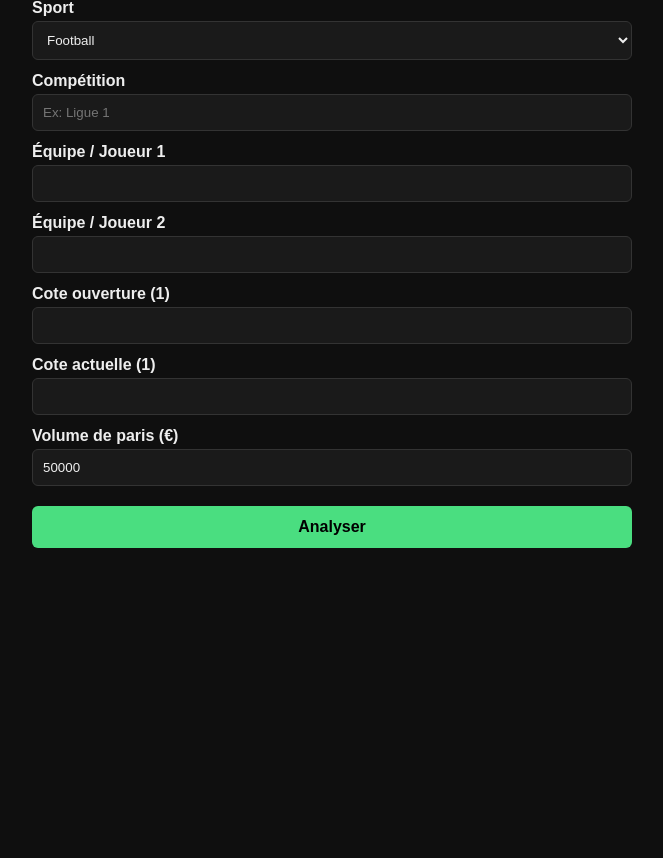
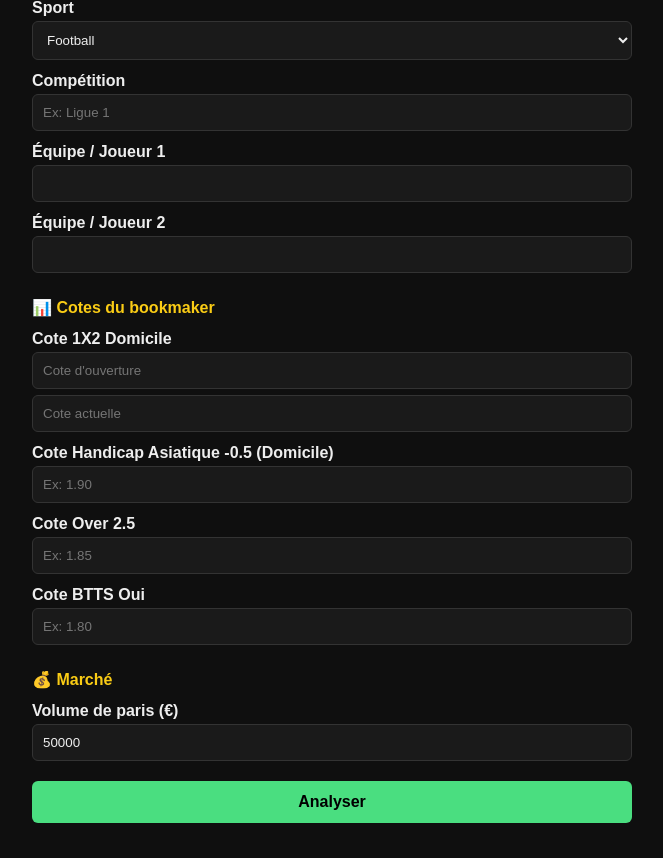
Before and after one commit to hamzypogba0610-pixel/qfte-bot-final, a FastAPI app: page / in a window 1280 px wide. Shown: the part 117-975 px from the top of the page, without its empty margins (308-971 px from the left). Before the commit the page ends 665 px from the top, so only its background shows below. Run offline with FastAPI, Linux system fonts and the light colour scheme.

Commit message:
Update index.html

```diff
--- a/templates/index.html
+++ b/templates/index.html
@@ -7,6 +7,7 @@
     <style>
         body { font-family: Arial, sans-serif; max-width: 600px; margin: 20px auto; padding: 15px; background: #0f0f0f; color: #eee; }
         h1 { color: #4ade80; text-align: center; }
+        h2 { color: #facc15; margin-top: 25px; font-size: 16px; }
         label { display: block; margin-top: 12px; font-weight: bold; }
         input, select { width: 100%; padding: 10px; margin-top: 4px; border-radius: 6px; border: 1px solid #333; background: #1a1a1a; color: #eee; box-sizing: border-box; }
         button { margin-top: 20px; width: 100%; padding: 12px; background: #4ade80; color: #000; font-weight: bold; border: none; border-radius: 6px; font-size: 16px; }
@@ -32,11 +33,22 @@
         <label>Équipe / Joueur 2</label>
         <input type="text" name="equipe2" required>
 
-        <label>Cote ouverture (1)</label>
-        <input type="number" step="0.01" name="cote_ouverture" required>
+        <h2>📊 Cotes du bookmaker</h2>
 
-        <label>Cote actuelle (1)</label>
-        <input type="number" step="0.01" name="cote_actuelle" required>
+        <label>Cote 1X2 Domicile</label>
+        <input type="number" step="0.01" name="cote_ouverture" placeholder="Cote d'ouverture" required>
+        <input type="number" step="0.01" name="cote_actuelle" placeholder="Cote actuelle" required style="margin-top: 6px;">
+
+        <label>Cote Handicap Asiatique -0.5 (Domicile)</label>
+        <input type="number" step="0.01" name="cote_ah" placeholder="Ex: 1.90" required>
+
+        <label>Cote Over 2.5</label>
+        <input type="number" step="0.01" name="cote_over25" placeholder="Ex: 1.85" required>
+
+        <label>Cote BTTS Oui</label>
+        <input type="number" step="0.01" name="cote_btts" placeholder="Ex: 1.80" required>
+
+        <h2>💰 Marché</h2>
 
         <label>Volume de paris (€)</label>
         <input type="number" name="volume" value="50000" required>
@@ -44,4 +56,4 @@
         <button type="submit">Analyser</button>
     </form>
 </body>
-          </html>
+    </html>
```
